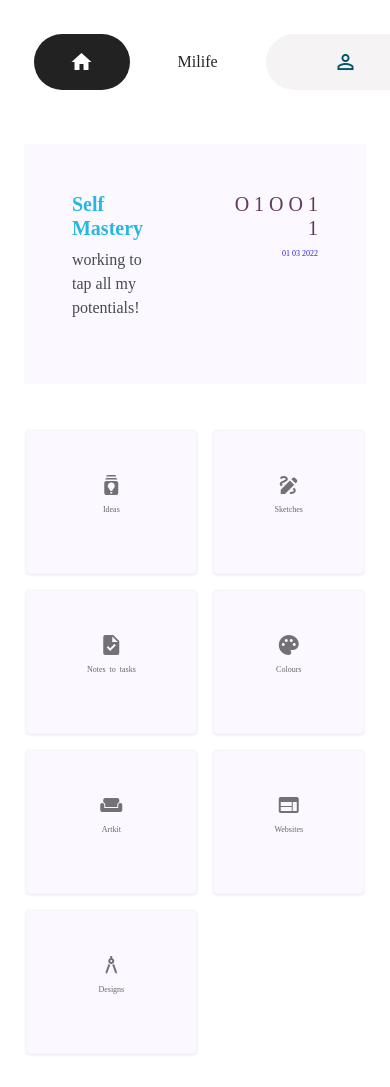
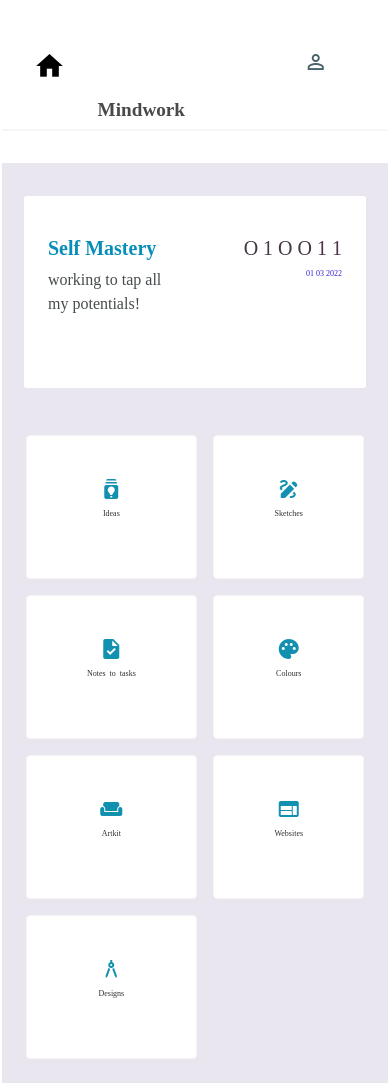
Before and after one commit to kithinga/simplewebapp, a PHP site: page /Vanilla/ in a window 390 px wide. Before the commit the page ends 1055 px from the top, so only its background shows below. Run offline with PHP 8.4, Linux system fonts and the light colour scheme; some libraries are stand-ins or nearby versions.

Commit message:
comimiting but not crime

```diff
--- a/colours.css
+++ b/colours.css
@@ -2,7 +2,6 @@
     padding: 0;
     margin:0;
     font-family: Poppins;
-
 }
 
 .colour-slots{
@@ -11,20 +10,20 @@
 }
 
 .coolea{
-    margin: 1rem;
-    padding:1rem;
+    margin: 1.5rem;
+    /* padding:1rem; */
 }
 
-.coolea h5{
+.coolea h6{
     font-size:2rem;
     font-weight:300;
     color: rgb(115, 126, 122);
-    letter-spacing:4px;
+    letter-spacing:3px;
 }
 
 .coolea p{
-    font-size:18px;
-    font-weight:600;
+    font-size:1.3rem;
+    font-weight:500;
 }
 
 .coli{
--- a/colours.php
+++ b/colours.php
@@ -21,7 +21,7 @@ include 'header.php';
         <div class="row no-gutters nrow">
             <div class="col-lg-5">
                 <div class="coolea">
-                    <h5>COLOURS </h5>
+                    <h6>COLOURS </h6>
                     <p>Recording colours for projects</p>
                     <text>harmoniously!</text>
                 </div>
--- a/header.css
+++ b/header.css
@@ -36,7 +36,7 @@
     /* background-color:red;  */
     padding-top:4rem;
     text-align:left;
-    margin-left:2rem;
+    margin-left:1rem;
 }
 
 
@@ -115,47 +115,65 @@
   color: rgb(80, 78, 78);
 } */
 
+
+
 /* MOBILE RESPONSIVE */
 .mbres{
   display:none;
+  margin-top: 2rem;
+  border-bottom: 2px solid rgb(246, 246, 247);
+
+
 }
+
 
 .mbgrid{
   background-color:rgb(255, 255, 255);
+  /* background-color:red; */
   display: grid;
-  grid-template-columns: 1fr 1.5fr 1fr;
+  grid-template-columns: 1fr 1.6fr 1fr;
   grid-template-areas: "mbhome dcv mbacc";
   /* background-image: linear-gradient(rgb(216, 216, 216), rgb(224, 224, 224)); */
   width:100%;
-  padding:1rem;
+  /* padding:1rem; */
+
+
 
 }
 .mbgrid div{
   text-align:center;
-  margin:1rem;
+  /* margin:1rem; */
 
 }
 
 .mbhome{
-  color: rgb(255, 255, 255);
-  padding:1rem;
+  font-size: 2rem;
+  color: rgb(0, 0, 0);
+  margin-top:1rem;
   width:6rem;
   font-weight: 500;
-  min-height: 3.5rem;
-  border-radius:2rem;
-  background-color:rgb(34, 34, 34);
+  min-height: 3rem;
+  border-radius:1px;
+  /* background-color:rgb(252, 245, 245); */
+}
+.dcv h6{
+   color: rgb(75, 72, 72);
+   font-size:1.2rem;
+   padding-top:4rem;
+   font-weight: 900;
 }
 
+
 .mbacc{
-  margin-left:12vw;
+  margin-left:13vw;
   text-align:right;
-  color: rgb(0, 86, 104);
+  color: rgb(73, 100, 105);
   padding:1rem;
   width:10rem;
   font-weight: 500;
-  min-height: 3.5rem;
-  border-radius:2rem;
-  background-color:rgb(245, 243, 243);
+  min-height: 3rem;
+  border-radius:1px;
+  /* background-color:rgb(245, 243, 243); */
 }
 
 
--- a/header.php
+++ b/header.php
@@ -15,7 +15,7 @@
             <div class="mbgrid">
                 <div class="mbhome material-icons" onclick="location.href='index.php'">home</div>
                 <div class="dcv">
-                    <div class="">Milife</div>
+                    <h6>Mindwork</h6>
                 </div>
                 <div class="mbacc material-icons"> perm_identity</div>
             </div>
--- a/ideas.css
+++ b/ideas.css
@@ -340,15 +340,15 @@ label {
 }
 
 .describer {
-  padding: 3rem;
-  min-height: 5rem;
+  padding:1.5rem;
+  min-height:4rem;
   color: rgb(37, 34, 34);
   /* background-color: #f5f3f7; */
   border-radius: 2px;
 }
 
-.describer h6 {
-  font-size: 18px;
+.describer p {
+  font-size:1.3rem;
   font-weight: 500;
   color: rgb(30, 158, 175);
   letter-spacing: -0.8px;
--- a/ideas.php
+++ b/ideas.php
@@ -21,9 +21,9 @@ include 'header.php';
             <div class="col-lg-5">
                 <div class="describer">
                     <h5>IDEAS</h5>
-                    <h6>This space allows you note down all your ideas and keep
-                        working on them ! </h6>
-                    <p>the feeling of mindfullness</p>
+                    <p>This space allows you note down all your ideas and keep
+                        working on them ! </p>
+                    <text>the feeling of mindfullness</text>
                 </div>
             </div>
             <div class="col-lg-2">
--- a/index.css
+++ b/index.css
@@ -7,19 +7,17 @@
 
 .all-slots {
     min-height: 80vh;
-    background-color:rgb(116, 116, 117);
+    background-color:rgb(56, 56, 68);
     /* background-image: linear-gradient(180deg, rgb(253, 253, 254) , rgb(237, 233, 240)); */
     /* width: 100%; */
  }
 
 
  .intro{
+    margin:0.5rem;
+    margin-top:3.5rem;
+    font-family: Poppins;
 
-    padding:2rem;
-    margin: 1rem;
-    margin-top: 2rem;
-    font-family: Poppins;
-    /* background-color: antiquewhite; */
 }
 
 
@@ -27,11 +25,12 @@
       background-color:rgb(255, 254, 255);
       min-height:10rem;
       border-right: none;
-      padding: 2rem;
+      padding:1rem;
       border-top-left-radius:2.3px;
       border-bottom-left-radius:2.3px;
       border:solid 1px rgb(238, 235, 240);
       border-right: none;
+      padding-top: 2rem;
 }
 
 
@@ -39,16 +38,18 @@
 
     border-left: none !important;
     min-height:11rem;
-    padding: 2rem;
+    padding:1rem;
     text-align:right;
     border:solid 1px rgb(227, 224, 230);
     border-top-right-radius:2.3px;
     border-bottom-right-radius:2.3px;
+    padding-top: 2rem;
 }
 
 
+
 .quote-head{
-    color:rgb(41, 183, 226);
+    color:rgb(7, 142, 184);
     font-weight: 600;
 }
 
@@ -61,7 +62,7 @@
 
 
 .clock-time{
-     color: rgb(95, 60, 95);
+     color: rgb(71, 53, 71);
 }
 
 
@@ -194,7 +195,7 @@
 
 .rga{
     display:grid;
-    background:rgb(255, 255, 255);
+    background-color:rgb(234, 230, 240);
     padding:1rem;
     width: 100%;
     grid-template-areas: "idea sketch"
@@ -205,8 +206,13 @@
 
 }
 
+.ki{
+    background-color:rgb(234, 230, 240);
+    margin-top: 2rem;
+}
+
 .ga{
-    background-color:rgb(255, 255, 255);
+    /* background-color:rgb(36, 36, 58); */
     min-width:3rem;
     height:9rem;
     padding:1rem;
@@ -217,7 +223,7 @@
     font-size:1.3rem;
     text-align:center;
     border:solid 2px rgb(255, 255, 255);
-    color: rgb(105, 104, 104);
+    color: rgb(48, 48, 48);
 
 }
 
@@ -231,7 +237,7 @@
 .ics{
     margin-bottom:0.5rem;
     font-size:1.5rem;
-    color: rgb(115, 113, 117);
+    color: rgb(18, 144, 175);
 }
 
 .daio{
@@ -270,6 +276,7 @@
 
          .all-slots{
              display: none;
+
          }
 
          .ga h5{
@@ -279,14 +286,16 @@
 
         .ga{
             border: solid 1px rgb(246, 244, 247);
-            background-color:rgb(251, 248, 255);
-            box-shadow: 0px 1px 3px rgb(235, 231, 238);
+            background-color: rgb(255, 255, 255);
+            /* box-shadow: 0px 1px 3px rgb(235, 231, 238); */
         }
+
 
          .daio{
              display:inline-block;
              padding: 0;
              margin: 0;
+
          }
 
          .decoy1, .decoy2{
@@ -295,11 +304,13 @@
 
          .intro{
              display:grid;
-             background-color:rgb(251, 248, 255);
-             padding:1rem;
+             background-color:rgb(255, 255, 255);
+             padding:0.5rem;
              margin:1.3rem;
              grid-template-columns: 1fr 1fr;
              grid-template-areas: "quotes time";
+             margin-top:2rem;
+             border-radius: 3px;
          }
          .quotes, .times{
             background-color:inherit;
--- a/index.php
+++ b/index.php
@@ -16,7 +16,7 @@ include 'header.php';
 
 <body>
     <!-- the intro area -->
-    <div class="container-fluid">
+    <div class="container-fluid ki">
         <div class="row no gutters intro">
             <div class="col-lg-3 decoy1">
 
--- a/navbar.php
+++ b/navbar.php
@@ -23,7 +23,7 @@ include 'links.php';
                 <li>Sketches</li>
             </button>
             <button class="btni" onclick="location.href='notes.php'">
-                <li>Tasks</li>
+                <li>Notes</li>
             </button>
             <button class="btni" onclick="location.href='colours.php'">
                 <li>Colours</li>
--- a/notes.php
+++ b/notes.php
@@ -25,9 +25,9 @@ include 'header.php';
         <div class="row no-gutters iconrow">
             <div class="col-lg-5">
                 <div class="tasktitle">
-                    <p class="tsk">NOTES TO TASKS</p>
+                    <h6 class="tsk">NOTES</h6>
                     <p>Notes to Tasks</p>
-                    <text>Lorem ipsum dolor sit amet consectetur.</text>
+                    <text>Lorem ipsum dolor .</text>
                 </div>
             </div>
 
--- a/sketches.php
+++ b/sketches.php
@@ -21,7 +21,7 @@ include "header.php";
             <div class="col-lg-5">
                 <div class="imagine">
                     <h6>SKETCHES</h6>
-                    <p> intelligence !</p>
+                    <p>Creativity and beyond</p>
                     <text>depuis to the things.</text>
                 </div>
             </div>
--- a/websites.css
+++ b/websites.css
@@ -16,24 +16,25 @@
 
 .wordi{
     color: rgb(43, 40, 40);
-    padding:1rem;
+    /* padding:1rem; */
+    margin: 1.5rem;
 }
 
-.wordi h6{
+.wordi p{
      font-weight:500;
-     font-size:18px;
+     font-size:1.3rem;
      color: rgb(130, 37, 216);
      font-family: Poppins;
 }
 
 
 
-.wordi h5 {
+.wordi h6 {
     font-size: 2rem;
     margin-bottom:0.7rem;
     font-weight: 300;
     color: rgb(119, 85, 148);
-    letter-spacing:4px;
+    letter-spacing:3px;
   }
 
 
```
Also changed, not shown: notes.css (+18 -10 lines), sketches.css (+15 -10 lines), websites.php (+4 -4 lines).
